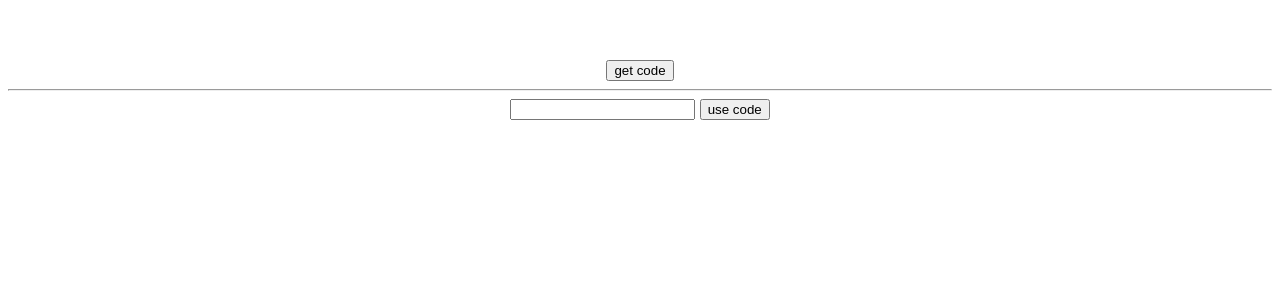
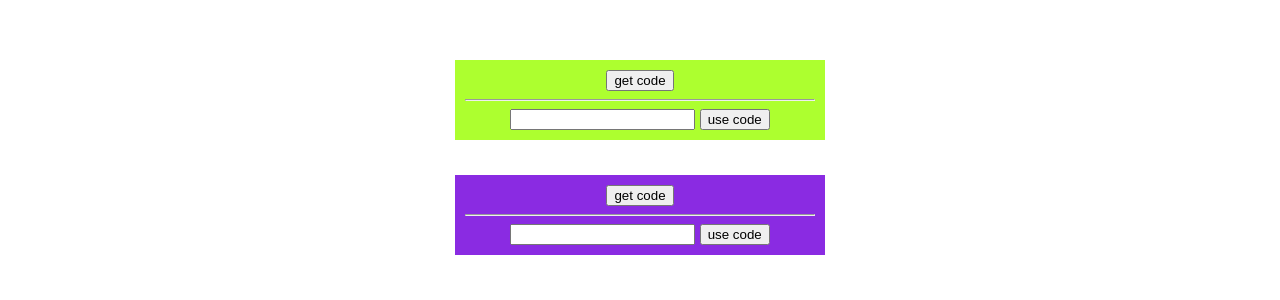
Before and after one commit to hindrekhan/tpt-tic-tac-toe, a Vue app in the folder packages/web/: page / in a window 1280 px wide. Shown: the top 300 px of the page. Built offline with nearby package versions, Linux system fonts and the light colour scheme; no server answers.

Commit message:
add two games

```diff
--- a/packages/web/src/App.vue
+++ b/packages/web/src/App.vue
@@ -1,101 +1,22 @@
 <template>
   <div id="app">
-    <div v-if="!code && !started">
-      <button class="get-code" v-on:click="getCode">get code</button>
-      <hr/>
-      <input class="i-get-code" v-model="codeJoin" /> <button class="join-code" v-on:click="joinGame">use code</button>
+    <div id="game1">
+      <game/>
     </div>
-    <div v-if="code && !started">
-      game field
-    </div>
-    <div v-if="started && code">
-      <TicTacToe :code="code" :fields="fields" :tie="tie" :victory="victory" v-on:makeTurn="makeTurn" />
+
+    <div id="game2">
+      <game/>
     </div>
   </div>
 </template>
 
 <script>
-import axios from 'axios';
-
-import HelloWorld from './components/HelloWorld.vue';
-import TicTacToe from './components/TicTacToe.vue';
-
-let apiUrl = 'http://localhost:3000/api';
-
-try {
-  const tmpApiUrl = process.env.VUE_APP_APIURL;
-  console.log('tmpApiUrl', tmpApiUrl);
-  if (tmpApiUrl) {
-    apiUrl = tmpApiUrl;
-  }
-} catch (e) {}
-
-console.log('apiUrl', apiUrl);
+import Game from './Game.vue';
 
 export default {
-  name: 'app',
-  data() {
-    return {
-      started: false,
-      fields: [],
-      type: 'X',
-      code: '',
-      codeJoin: '',
-      tie: false,
-      victory: '',
-    };
+  components: {
+    Game,
   },
-  components: {
-    HelloWorld,
-    TicTacToe,
-  },
-  mounted() {
-    this.loadData();
-  },
-  methods: {
-    loadData() {
-      setTimeout(this.loadData, 500);
-      if (!this.code) {
-        return;
-      }
-      axios.get(`${apiUrl}/status/${this.code}`)
-          .then(({data}) => {
-            console.log('data', data);
-            this.fields = data.fields;
-            this.tie = data.tie;
-            this.victory = data.victory;
-          });
-    },
-    makeTurn(cords) {
-      const url = `${apiUrl}/makeTurn/${this.code}/${cords[0]}/${cords[1]}/${this.type}/`;
-      axios.get(url)
-        .then(({data}) => {
-          if (data.error) {
-            alert(data.error);
-            return;
-          }
-          this.fields = data.fields;
-        });
-    },
-    joinGame() {
-      axios.get(`${apiUrl}/status/${this.codeJoin}`)
-          .then(({data}) => {
-            this.type = 'O';
-            this.started = true;
-            this.code = data.code;
-            this.fields = data.fields;
-          });
-    },
-    getCode() {
-      axios.get(`${apiUrl}/start`)
-        .then(({data}) => {
-          console.log('data', data);
-          this.code = data.code;
-          this.fields = data.fields;
-          this.started = true;
-        });
-    },
-  }
 };
 </script>
 
@@ -108,4 +29,19 @@
   color: #2c3e50;
   margin-top: 60px;
 }
+
+#game1, #game2 {
+  margin: auto;
+  margin-top: 35px;
+  padding: 10px;
+  width: 350px;
+}
+
+#game1 {
+  background-color: greenyellow;
+}
+
+#game2 {
+  background-color: blueviolet;
+}
 </style>
--- /dev/null
+++ b/packages/web/src/Game.vue
@@ -0,0 +1,111 @@
+<template>
+  <div>
+    <div v-if="!code && !started">
+      <button class="get-code" v-on:click="getCode">get code</button>
+      <hr/>
+      <input class="i-get-code" v-model="codeJoin" /> <button class="join-code" v-on:click="joinGame">use code</button>
+    </div>
+    <div v-if="code && !started">
+      game field
+    </div>
+    <div v-if="started && code">
+      <TicTacToe :code="code" :fields="fields" :tie="tie" :victory="victory" v-on:makeTurn="makeTurn" />
+    </div>
+  </div>
+</template>
+
+<script>
+import axios from 'axios';
+
+import HelloWorld from './components/HelloWorld.vue';
+import TicTacToe from './components/TicTacToe.vue';
+
+let apiUrl = 'http://localhost:3000/api';
+
+try {
+  const tmpApiUrl = process.env.VUE_APP_APIURL;
+  console.log('tmpApiUrl', tmpApiUrl);
+  if (tmpApiUrl) {
+    apiUrl = tmpApiUrl;
+  }
+} catch (e) {}
+
+console.log('apiUrl', apiUrl);
+
+export default {
+  name: 'app',
+  data() {
+    return {
+      started: false,
+      fields: [],
+      type: 'X',
+      code: '',
+      codeJoin: '',
+      tie: false,
+      victory: '',
+    };
+  },
+  components: {
+    HelloWorld,
+    TicTacToe,
+  },
+  mounted() {
+    this.loadData();
+  },
+  methods: {
+    loadData() {
+      setTimeout(this.loadData, 500);
+      if (!this.code) {
+        return;
+      }
+      axios.get(`${apiUrl}/status/${this.code}`)
+          .then(({data}) => {
+            console.log('data', data);
+            this.fields = data.fields;
+            this.tie = data.tie;
+            this.victory = data.victory;
+          });
+    },
+    makeTurn(cords) {
+      const url = `${apiUrl}/makeTurn/${this.code}/${cords[0]}/${cords[1]}/${this.type}/`;
+      axios.get(url)
+        .then(({data}) => {
+          if (data.error) {
+            alert(data.error);
+            return;
+          }
+          this.fields = data.fields;
+        });
+    },
+    joinGame() {
+      axios.get(`${apiUrl}/status/${this.codeJoin}`)
+          .then(({data}) => {
+            this.type = 'O';
+            this.started = true;
+            this.code = data.code;
+            this.fields = data.fields;
+          });
+    },
+    getCode() {
+      axios.get(`${apiUrl}/start`)
+        .then(({data}) => {
+          console.log('data', data);
+          this.code = data.code;
+          this.fields = data.fields;
+          this.started = true;
+        });
+    },
+  }
+};
+</script>
+
+<style lang="scss">
+#app {
+  font-family: 'Avenir', Helvetica, Arial, sans-serif;
+  -webkit-font-smoothing: antialiased;
+  -moz-osx-font-smoothing: grayscale;
+  text-align: center;
+  color: #2c3e50;
+  margin-top: 60px;
+}
+</style>
```
